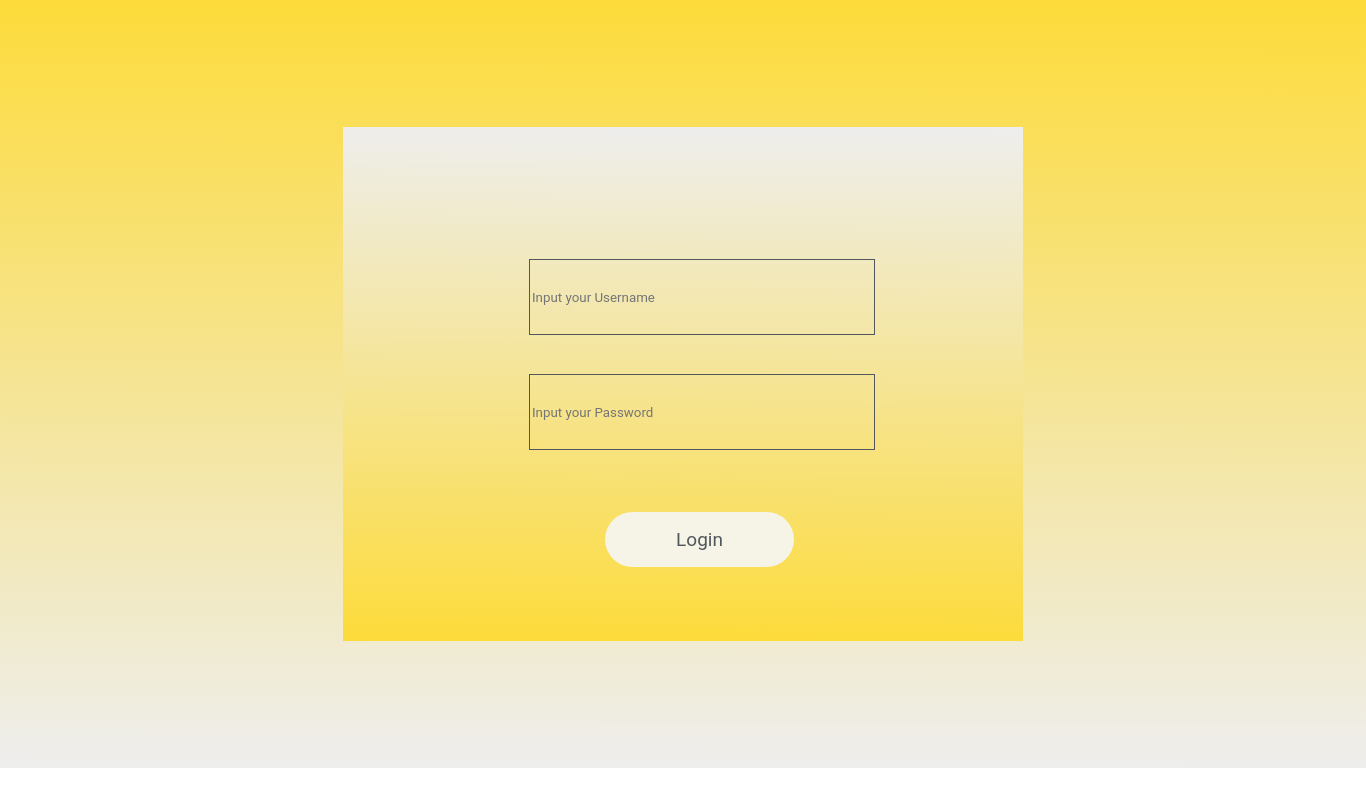
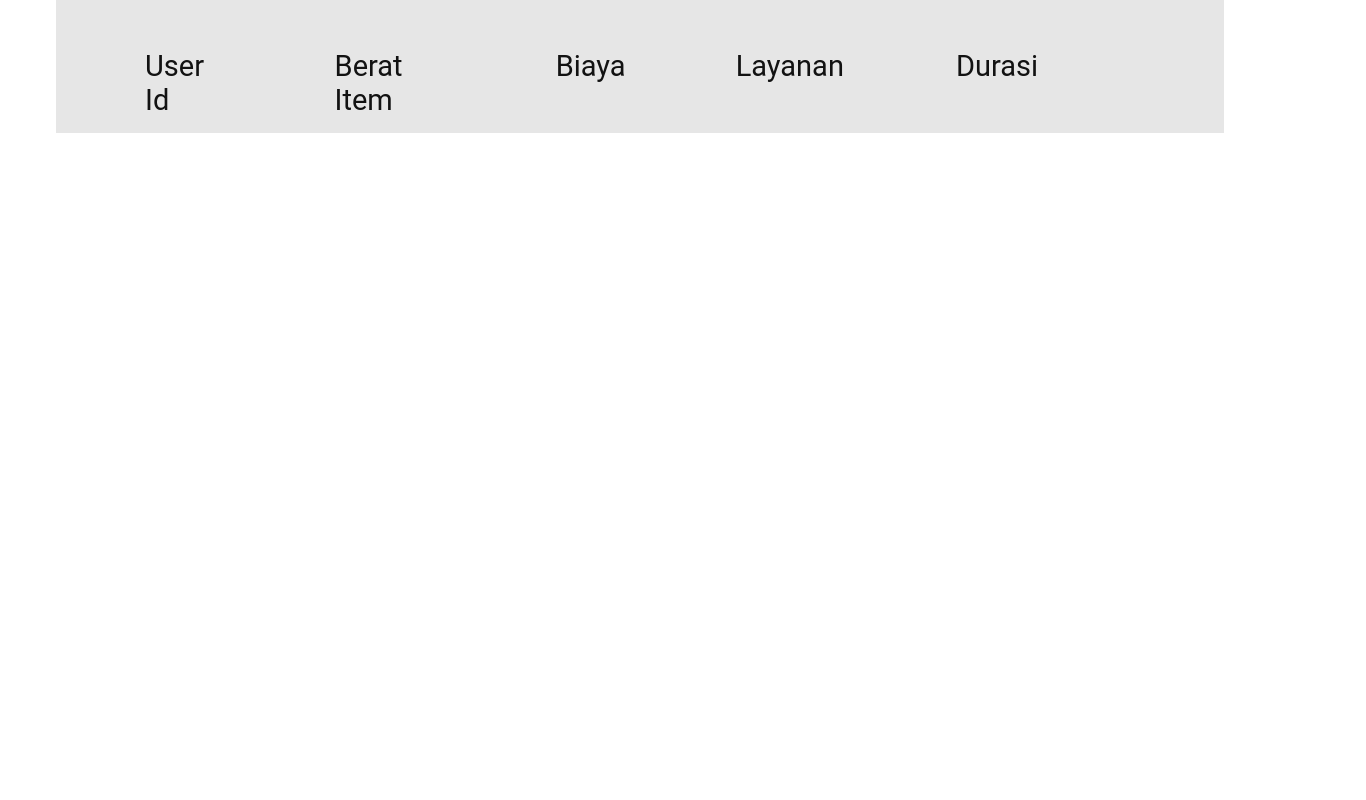
Before and after one commit to gilbertttsubay/adminLaundry, a React (Create React App) app: page / in a window 1280 px wide. Shown: the whole page, 1366 px wide, since content can reach past the window. Built offline with nearby package versions, Linux system fonts and the light colour scheme.

Commit message:
User and Order UI

```diff
--- a/src/App.js
+++ b/src/App.js
@@ -2,7 +2,7 @@ import React, { Component } from "react";
 import logo from "./logo.svg";
 import "./App.css";
 import Header from "../src/ConstantComponent/Header/Header";
-import Login from "../src/Gilbert/Pages/Login";
+import Order from "../src/Gilbert/Pages/Orders/Order";
 
 class App extends Component {
   constructor(props) {
@@ -10,7 +10,7 @@ class App extends Component {
     this.state = {};
   }
   render() {
-    return <Login></Login>;
+    return <Order></Order>;
   }
 }
 
--- /dev/null
+++ b/src/Gilbert/Pages/Orders/Order.css
@@ -0,0 +1,85 @@
+.container {
+  width: 1168px;
+  height: 133px;
+  background-color: #e6e6e6;
+  flex-direction: row;
+  display: flex;
+  margin: auto;
+}
+
+.container2 {
+  width: 1168px;
+  height: 133px;
+  background-color: #f6f4e6;
+  flex-direction: column;
+  display: flex;
+  margin-bottom: 20px;
+}
+
+.containerMenu {
+  height: 34px;
+  flex-direction: row;
+  display: flex;
+  flex: 1 1 0%;
+  margin-right: 186px;
+  margin-left: 89px;
+  margin-top: 49px;
+}
+
+.containerMenu1 {
+  top: 0px;
+  left: 0px;
+  width: 1168px;
+  height: 133px;
+  position: absolute;
+  background-color: #e6e6e6;
+  flex-direction: column;
+  display: flex;
+}
+
+.menu3 {
+  font-family: Roboto;
+  font-style: normal;
+  font-weight: 400;
+  color: #121212;
+  font-size: 29px;
+  margin-left: 110px;
+}
+
+.menu4 {
+  font-family: Roboto;
+  font-style: normal;
+  font-weight: 400;
+  color: #121212;
+  font-size: 29px;
+  margin-left: 112px;
+}
+
+.menu5 {
+}
+
+.menu {
+  font-family: Roboto;
+  font-style: normal;
+  font-weight: 400;
+  color: #121212;
+  font-size: 29px;
+}
+
+.menu1 {
+  font-family: Roboto;
+  font-style: normal;
+  font-weight: 400;
+  color: #121212;
+  font-size: 29px;
+  margin-left: 100px;
+}
+
+.menu2 {
+  font-family: Roboto;
+  font-style: normal;
+  font-weight: 400;
+  color: #121212;
+  font-size: 29px;
+  margin-left: 89px;
+}
--- /dev/null
+++ b/src/Gilbert/Pages/Orders/Order.js
@@ -0,0 +1,29 @@
+import React, { Component } from "react";
+import "./Order.css";
+import Header from "../../../ConstantComponent/Header/Header";
+
+class Order extends Component {
+  constructor(props) {
+    super(props);
+    this.state = {};
+  }
+  render() {
+    return (
+      <React.Fragment>
+        <div className="container">
+          {/* header tab */}
+
+          <div className="containerMenu">
+            <span className="menu">User Id</span>
+            <span className="menu1">Berat Item</span>
+            <span className="menu2">Biaya</span>
+            <span className="menu3">Layanan</span>
+            <span className="menu4">Durasi</span>
+          </div>
+        </div>
+      </React.Fragment>
+    );
+  }
+}
+
+export default Order;
--- /dev/null
+++ b/src/Gilbert/Pages/User/User.css
@@ -0,0 +1,86 @@
+.container {
+  display: flex;
+  width: 1168px;
+  height: 654px;
+  background-color: #ffffff;
+  flex-direction: column;
+}
+
+.container2 {
+  width: 1368px;
+  height: 133px;
+  background-color: #f6f4e6;
+  flex-direction: column;
+  display: flex;
+  margin-bottom: 20px;
+}
+
+.containerMenu {
+  height: 44px;
+  flex-direction: row;
+  display: flex;
+  flex: 1 1 0%;
+  margin-right: 178px;
+  margin-left: 89px;
+  margin-top: 49px;
+}
+
+.containerMenu1 {
+  top: 0px;
+  left: 0px;
+  width: 1168px;
+  height: 133px;
+  position: absolute;
+  background-color: #e6e6e6;
+  flex-direction: column;
+  display: flex;
+}
+
+.menu3 {
+  font-family: Roboto;
+  font-style: normal;
+  font-weight: 400;
+  color: #121212;
+  font-size: 29px;
+  margin-top: 49px;
+  margin-left: 517px;
+}
+
+.menu4 {
+  font-family: Roboto;
+  font-style: normal;
+  font-weight: 400;
+  color: #121212;
+  font-size: 29px;
+  margin-left: 81px;
+}
+
+.menu5 {
+}
+
+.menu {
+  font-family: Roboto;
+  font-style: normal;
+  font-weight: 400;
+  color: #121212;
+  font-size: 29px;
+}
+
+.menu1 {
+  font-family: Roboto;
+  font-style: normal;
+  font-weight: 400;
+  color: #121212;
+  font-size: 29px;
+  margin-left: 311px;
+  margin-top: 9px;
+}
+
+.menu2 {
+  font-family: Roboto;
+  font-style: normal;
+  font-weight: 400;
+  color: #121212;
+  font-size: 29px;
+  margin-left: 276px;
+}
```
Also changed, not shown: src/Gilbert/Pages/User/User.js (added, +68 -0 lines), src/Gilbert/Pages/Login/Login.css (renamed from src/Gilbert/Pages/Login.css), src/Gilbert/Pages/Login/Login.js (renamed from src/Gilbert/Pages/Login.js).
